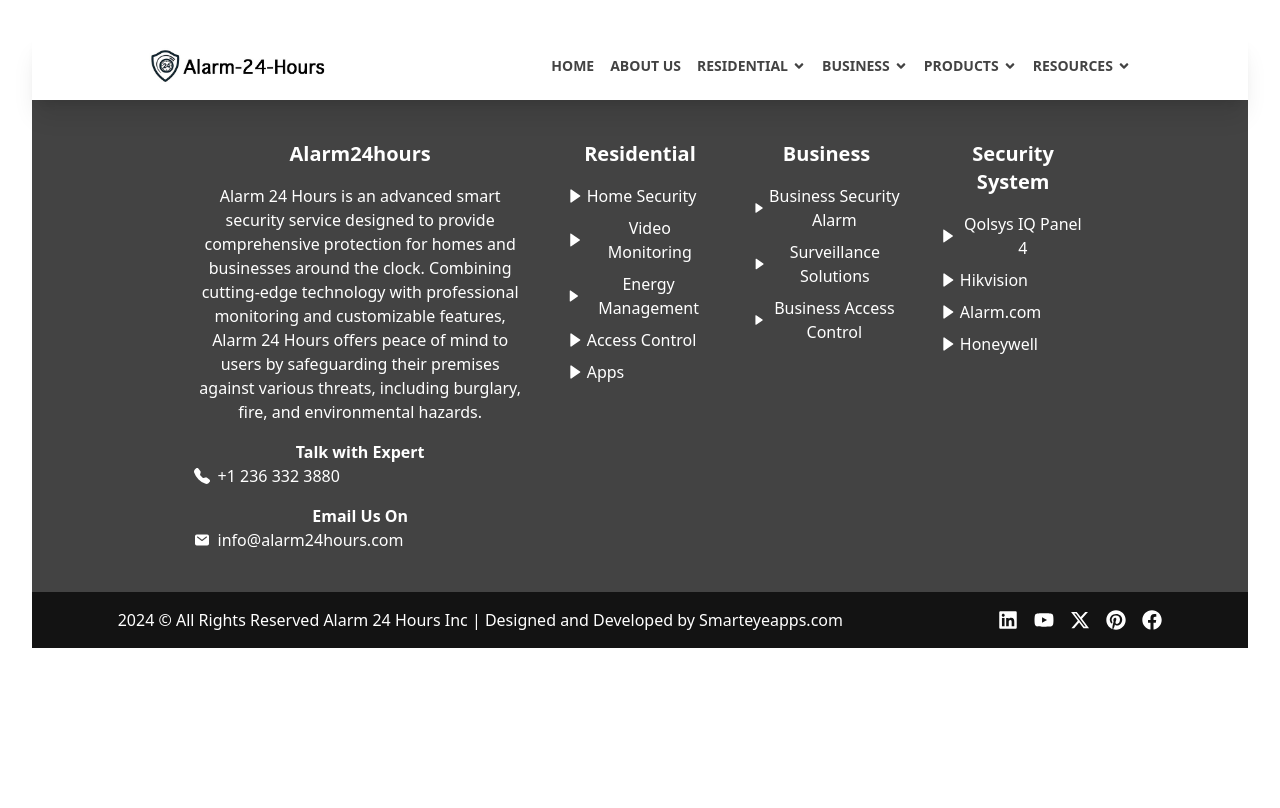
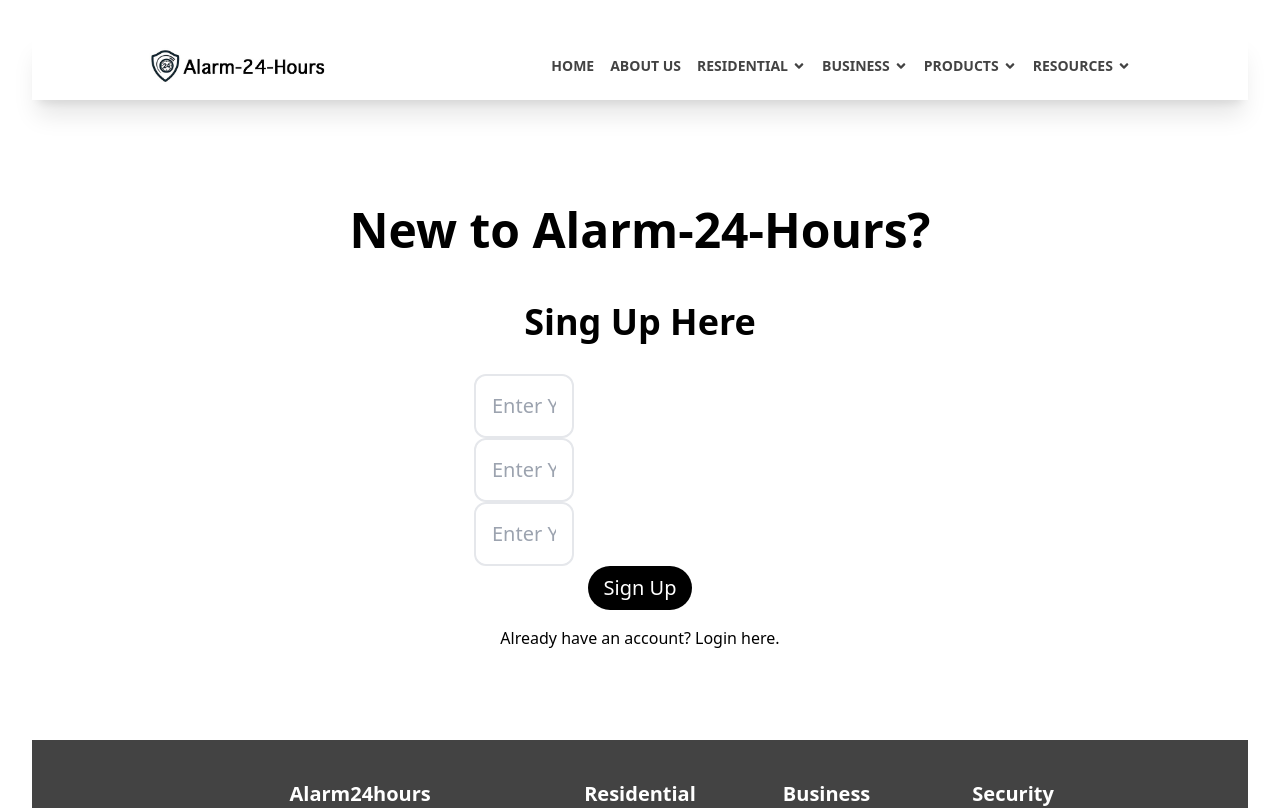
Before and after one commit to shwetank-1708/alarm24hours, a React (Vite) app: page /signup in a window 1280 px wide. Shown: the top 808 px of the page. Built offline with nearby package versions, Linux system fonts and the light colour scheme.

Commit message:
Added Login and Signup Page

```diff
--- a/src/App.tsx
+++ b/src/App.tsx
@@ -20,6 +20,8 @@
 import Blog from "./Pages/Blog";
 import Careers from "./Pages/Careers";
 import ScrollToTop from "./Components/ScrollToTop";
+import Login from "./Pages/Login";
+import SignUp from "./Pages/SignUp";
 
 function App() {
   return (
@@ -59,6 +61,8 @@
         <Route path="/resources/contact" element={<Contact />} />
         <Route path="/resources/blog" element={<Blog />} />
         <Route path="/resources/careers" element={<Careers />} />
+        <Route path="/login" element={<Login />} />
+        <Route path="/signup" element={<SignUp />} />
       </Routes>
       <Footer />
     </div>
--- /dev/null
+++ b/src/Pages/Login.tsx
@@ -0,0 +1,79 @@
+import { FormEvent, useState } from "react";
+import { NavLink } from "react-router-dom";
+
+const Login = () => {
+  const [values, setValues] = useState({
+    email: "",
+    password: "",
+    confirmPassword: "",
+  });
+
+  const handleChange = (e: React.ChangeEvent<HTMLInputElement>) => {
+    const { name, value } = e.target;
+    setValues((prevValues) => ({
+      ...prevValues,
+      [name]: value,
+    }));
+  };
+
+  const handleSubmit = (e: FormEvent) => {
+    e.preventDefault();
+    console.log(values.email);
+    console.log(values.password);
+    console.log(values.confirmPassword);
+  };
+  return (
+    <div>
+      <div className="flex flex-col items-center justify-center h-[80vh] gap-4">
+        <h1 className="text-5xl p-4 font-bold text-center">
+          Welcome to Alarm-24-Hours
+        </h1>
+        <h3 className="text-4xl p-4 font-bold">Login Here</h3>
+        <form onSubmit={handleSubmit}>
+          <div className="border-2 xl:w-[30%] lg:w-[50%] sm:w-[60%] w-[80%] rounded-xl">
+            <input
+              name="email"
+              value={values.email}
+              onChange={handleChange}
+              type="email"
+              placeholder="Enter Your Email Id"
+              className="p-4 w-[100%] focus:outline-none rounded-xl text-xl"
+            ></input>
+          </div>
+          <div className="border-2 xl:w-[30%] lg:w-[50%] sm:w-[60%] w-[80%] rounded-xl">
+            <input
+              name="password"
+              value={values.password}
+              onChange={handleChange}
+              type="password"
+              placeholder="Enter Your Password"
+              className="p-4 w-[100%] focus:outline-none rounded-xl text-xl"
+            ></input>
+          </div>
+          <div className="border-2 xl:w-[30%] lg:w-[50%] sm:w-[60%] w-[80%] rounded-xl">
+            <input
+              name="confirmPassword"
+              value={values.confirmPassword}
+              onChange={handleChange}
+              type="password"
+              placeholder="Enter Your Password"
+              className="p-4 w-[100%] focus:outline-none rounded-xl text-xl"
+            ></input>
+          </div>
+          <button
+            type="submit"
+            className="bg-black text-white px-4 py-2 rounded-full text-xl"
+          >
+            Login
+          </button>
+        </form>
+
+        <NavLink to="/signup" className="text-center">
+          Don't have an account? Sign Up here.
+        </NavLink>
+      </div>
+    </div>
+  );
+};
+
+export default Login;
--- /dev/null
+++ b/src/Pages/SignUp.tsx
@@ -0,0 +1,80 @@
+import { NavLink } from "react-router-dom";
+import { FormEvent, useState } from "react";
+
+const SingUp = () => {
+  const [values, setValues] = useState({
+    name: "",
+    email: "",
+    password: "",
+  });
+
+  const handleChange = (e: React.ChangeEvent<HTMLInputElement>): void => {
+    const { name, value } = e.target;
+    setValues((prevValues) => ({
+      ...prevValues,
+      [name]: value,
+    }));
+  };
+
+  const handleSubmit = (e: FormEvent) => {
+    e.preventDefault();
+    console.log(values.name);
+    console.log(values.email);
+    console.log(values.password);
+  };
+
+  return (
+    <div>
+      <div className="flex flex-col items-center justify-center h-[80vh] gap-4">
+        <h1 className="text-5xl p-4 font-bold text-center">
+          New to Alarm-24-Hours?
+        </h1>
+        <h3 className="text-4xl p-4 font-bold">Sing Up Here</h3>
+        <form onSubmit={handleSubmit}>
+          <div className="border-2 xl:w-[30%] lg:w-[50%] sm:w-[60%] w-[80%] rounded-xl">
+            <input
+              name="name"
+              value={values.name}
+              onChange={handleChange}
+              type="text"
+              placeholder="Enter Your Full Name"
+              className="p-4 w-[100%] focus:outline-none rounded-xl text-xl"
+            ></input>
+          </div>
+          <div className="border-2 xl:w-[30%] lg:w-[50%] sm:w-[60%] w-[80%] rounded-xl">
+            <input
+              name="email"
+              value={values.email}
+              onChange={handleChange}
+              type="email"
+              placeholder="Enter Your Email Id"
+              className="p-4 w-[100%] focus:outline-none rounded-xl text-xl"
+            ></input>
+          </div>
+          <div className="border-2 xl:w-[30%] lg:w-[50%] sm:w-[60%] w-[80%] rounded-xl">
+            <input
+              name="password"
+              value={values.password}
+              onChange={handleChange}
+              type="password"
+              placeholder="Enter Your Password"
+              className="p-4 w-[100%] focus:outline-none rounded-xl text-xl"
+            ></input>
+          </div>
+          <button
+            type="submit"
+            className="bg-black text-white px-4 py-2 rounded-full text-xl"
+          >
+            Sign Up
+          </button>
+        </form>
+
+        <NavLink to="/login" className="text-center">
+          Already have an account? Login here.
+        </NavLink>
+      </div>
+    </div>
+  );
+};
+
+export default SingUp;
```
